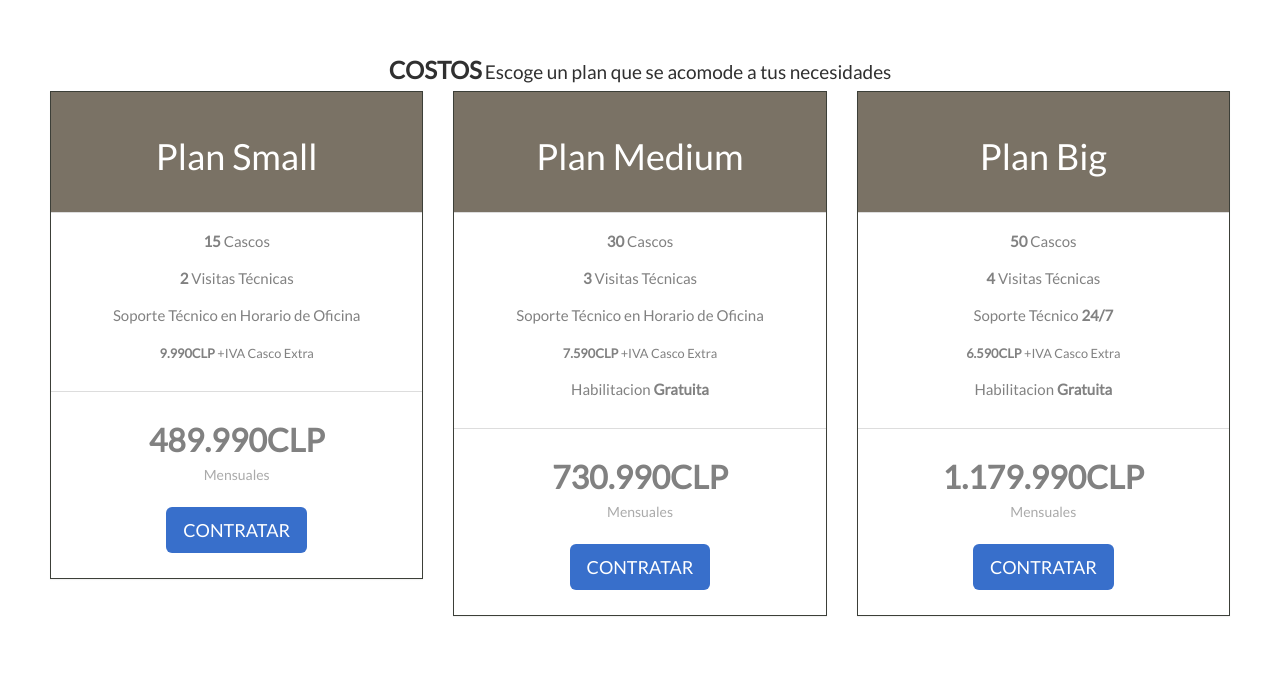
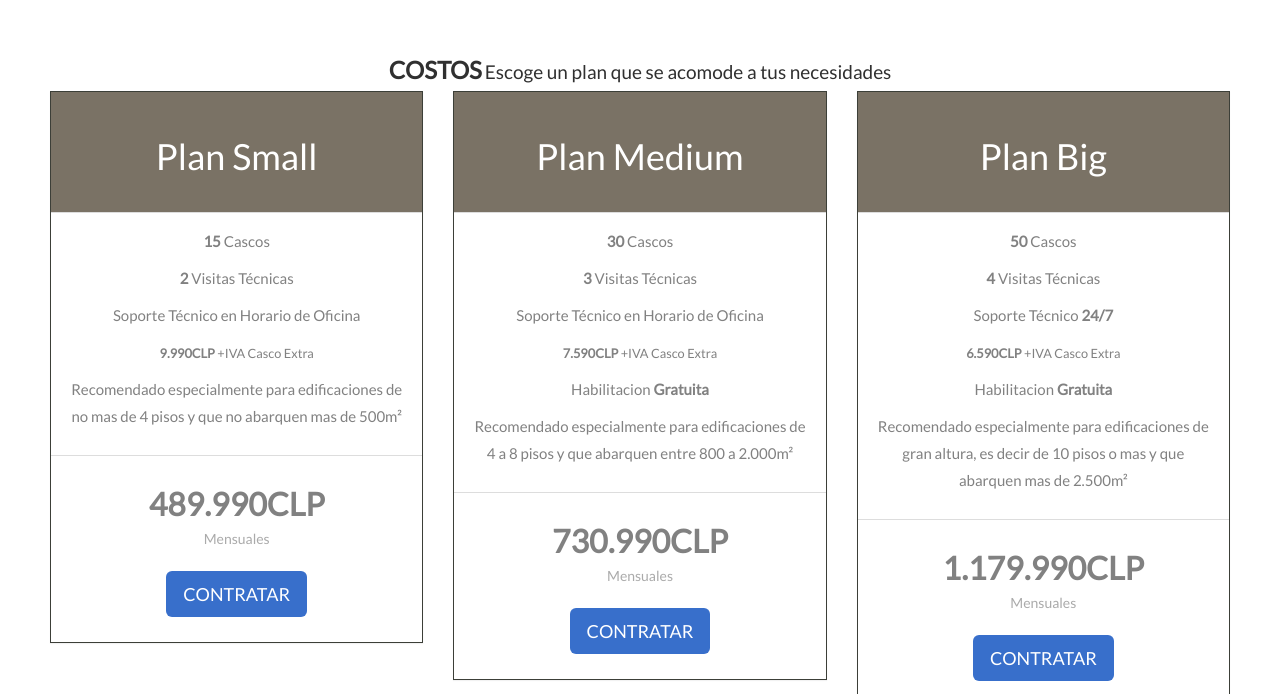
Before and after one commit to raebeb/Produp.com, a plain HTML site: page index.html in a window 1280 px wide. Shown: the part 4056-4750 px from the top of the page. Drawn offline with nearby package versions, Linux system fonts and the light colour scheme; some packages are replaced by stand-ins of ours.

Commit message:
video nuevo, metros cuadrados a las obras

```diff
--- a/index.html
+++ b/index.html
@@ -250,7 +250,7 @@
 
   <h2>¿Cómo Trabajamos?</h2>
   <div  class="embed-responsive embed-responsive-16by9">
-    <iframe width="640" height="360" class="embed-responsive-item" src="https://www.youtube.com/embed/ovWdEIIBRy4?ecver=1" frameborder="0" allow="autoplay; encrypted-media" allowfullscreen></iframe>
+    <iframe width="640" height="360" class="embed-responsive-item" src="https://www.youtube.com/embed/TcNsHBZ_kpU?ecver=1" frameborder="0" allow="autoplay; encrypted-media" allowfullscreen></iframe>
   </div>
 </div>
 
@@ -271,6 +271,7 @@
           <p><strong>2</strong> Visitas Técnicas </p>
           <p>Soporte Técnico en Horario de Oficina</p>
           <p><small><strong>9.990CLP </strong>+IVA Casco Extra</small></p>
+          <p>Recomendado especialmente para edificaciones de no mas de 4 pisos y que no abarquen mas de 500m²</p>
         </div>
         <div class="panel-footer">
           <h3><strong>489.990CLP</strong></h3>
@@ -290,6 +291,7 @@
           <p>Soporte Técnico en Horario de Oficina</p>
           <p><small><strong>7.590CLP </strong>+IVA Casco Extra</small></p>
           <p>Habilitacion <strong>Gratuita</strong></p>
+          <p>Recomendado especialmente para edificaciones de 4 a 8 pisos y que abarquen entre 800 a 2.000m²</p>
         </div>
         <div class="panel-footer">
           <h3><strong>730.990CLP</strong></h3>
@@ -309,6 +311,7 @@
           <p>Soporte Técnico <strong>24/7</strong></p>
           <p><small><strong>6.590CLP </strong>+IVA Casco Extra</small></p>
           <p>Habilitacion <strong>Gratuita</strong></p>
+          <p>Recomendado especialmente para edificaciones de gran altura, es decir de 10 pisos o mas y que abarquen mas de 2.500m²</p>
         </div>
         <div class="panel-footer">
           <h3><strong>1.179.990CLP</strong></h3>
```
